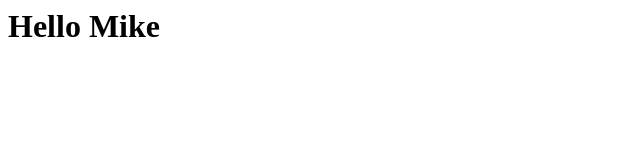
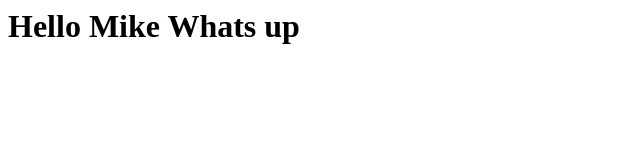
Before and after one commit to iamTheMike/iamthemike.github.io, a plain HTML site: page index.html in a window 1280 px wide. Shown: the whole page, without its empty margins (0-640 px from the left). Drawn offline with Linux system fonts and the light colour scheme.

Commit message:
Update index.html

```diff
--- a/index.html
+++ b/index.html
@@ -1 +1 @@
-<h1>Hello Mike</h1>
+<h1>Hello Mike Whats up</h1>
```
